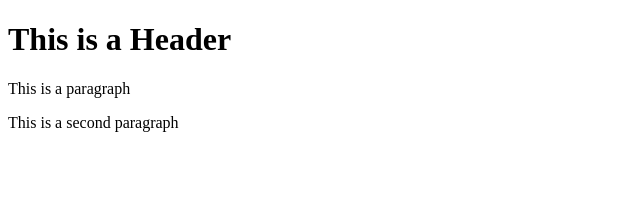
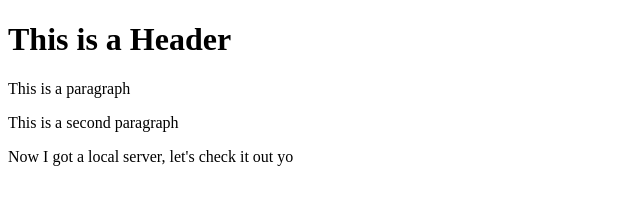
Before and after one commit to spbtour/git-test, a website: page index.html in a window 1280 px wide. Shown: the whole page, without its empty margins (0-640 px from the left). Drawn offline with Linux system fonts and the light colour scheme.

Commit message:
fourth commit

```diff
--- a/index.html
+++ b/index.html
@@ -6,5 +6,6 @@
         <h1>This is a Header</h1>
         <p>This is a paragraph</p>
         <p>This is a second paragraph</p>
+        <p>Now I got a local server, let's check it out yo</p>
     </body>
 </html>
```
Also changed, not shown: package.json (added, +24 -0 lines), 2 other files.
